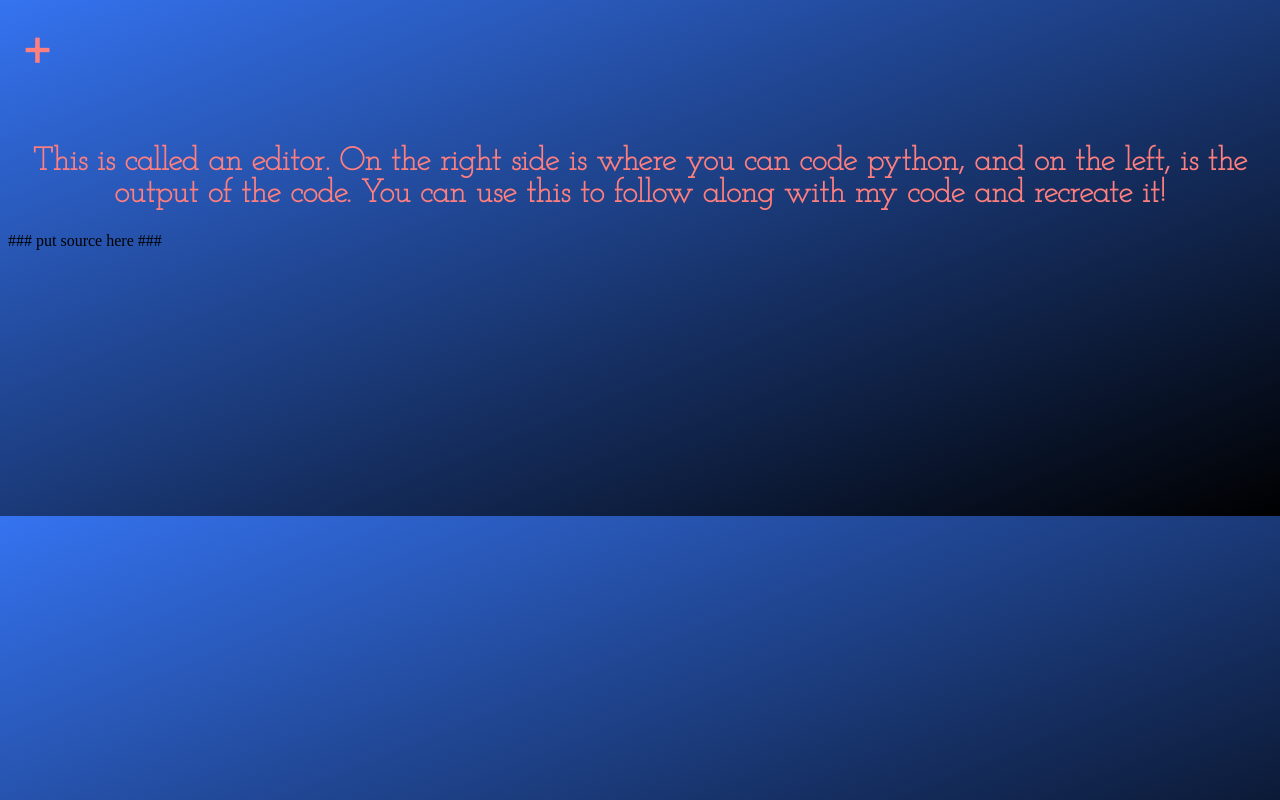
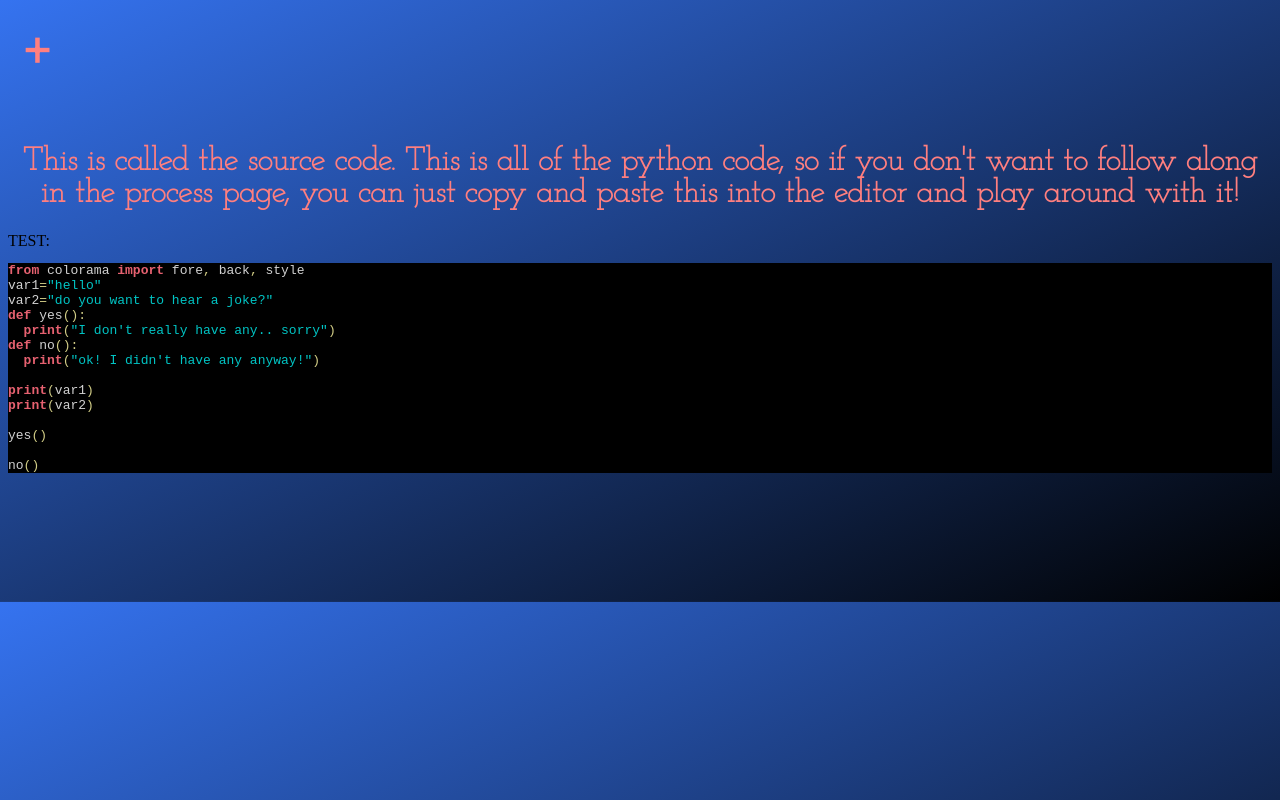
Before and after one commit to MH-Python-Makerfair/python-fractions-sourcecode, a plain HTML site: page index.html in a window 1280 px wide. Drawn offline with Linux system fonts and the light colour scheme.

Commit message:
Update index.html

```diff
--- a/index.html
+++ b/index.html
@@ -9,7 +9,7 @@
 
 
 
-  <title>Makerfair Fractions</title>
+  <title>Makerfair Fractions-source code</title>
   <style>
 /*  coral hex: #ff7f7f */
 
@@ -113,8 +113,23 @@
 </div>
 
   </div>
-<h1><br>This is called an editor. On the right side is where you can code python, and on the left, is the output of the code. You can use this to follow along with my code and recreate it!</h1>
-### put source here ###
+<h1><br>This is called the source code. This is all of the python code, so if you don't want to follow along in the process page, you can just copy and paste this into the editor and play around with it!</h1>
+  <div class="src">TEST:<br><pre style='color:#d1d1d1;background:#000000;'><span style='color:#e66170; font-weight:bold; '>from</span> colorama <span style='color:#e66170; font-weight:bold; '>import</span> fore<span style='color:#d2cd86; '>,</span> back<span style='color:#d2cd86; '>,</span> style
+var1<span style='color:#d2cd86; '>=</span><span style='color:#00c4c4; '>"hello"</span>
+var2<span style='color:#d2cd86; '>=</span><span style='color:#00c4c4; '>"do you want to hear a joke?"</span>
+<span style='color:#e66170; font-weight:bold; '>def</span> yes<span style='color:#d2cd86; '>(</span><span style='color:#d2cd86; '>)</span><span style='color:#d2cd86; '>:</span>
+  <span style='color:#e66170; font-weight:bold; '>print</span><span style='color:#d2cd86; '>(</span><span style='color:#00c4c4; '>"I don't really have any.. sorry"</span><span style='color:#d2cd86; '>)</span>
+<span style='color:#e66170; font-weight:bold; '>def</span> no<span style='color:#d2cd86; '>(</span><span style='color:#d2cd86; '>)</span><span style='color:#d2cd86; '>:</span>
+  <span style='color:#e66170; font-weight:bold; '>print</span><span style='color:#d2cd86; '>(</span><span style='color:#00c4c4; '>"ok! I didn't have any anyway!"</span><span style='color:#d2cd86; '>)</span>
+
+<span style='color:#e66170; font-weight:bold; '>print</span><span style='color:#d2cd86; '>(</span>var1<span style='color:#d2cd86; '>)</span>
+<span style='color:#e66170; font-weight:bold; '>print</span><span style='color:#d2cd86; '>(</span>var2<span style='color:#d2cd86; '>)</span>
+
+yes<span style='color:#d2cd86; '>(</span><span style='color:#d2cd86; '>)</span>
+
+no<span style='color:#d2cd86; '>(</span><span style='color:#d2cd86; '>)</span>
+</pre>
+<!--Created using ToHtml.com on 2021-03-04 20:17:04 UTC --></div>
   <br><br><br><br><br><br>
 </body>
 </html>
```
